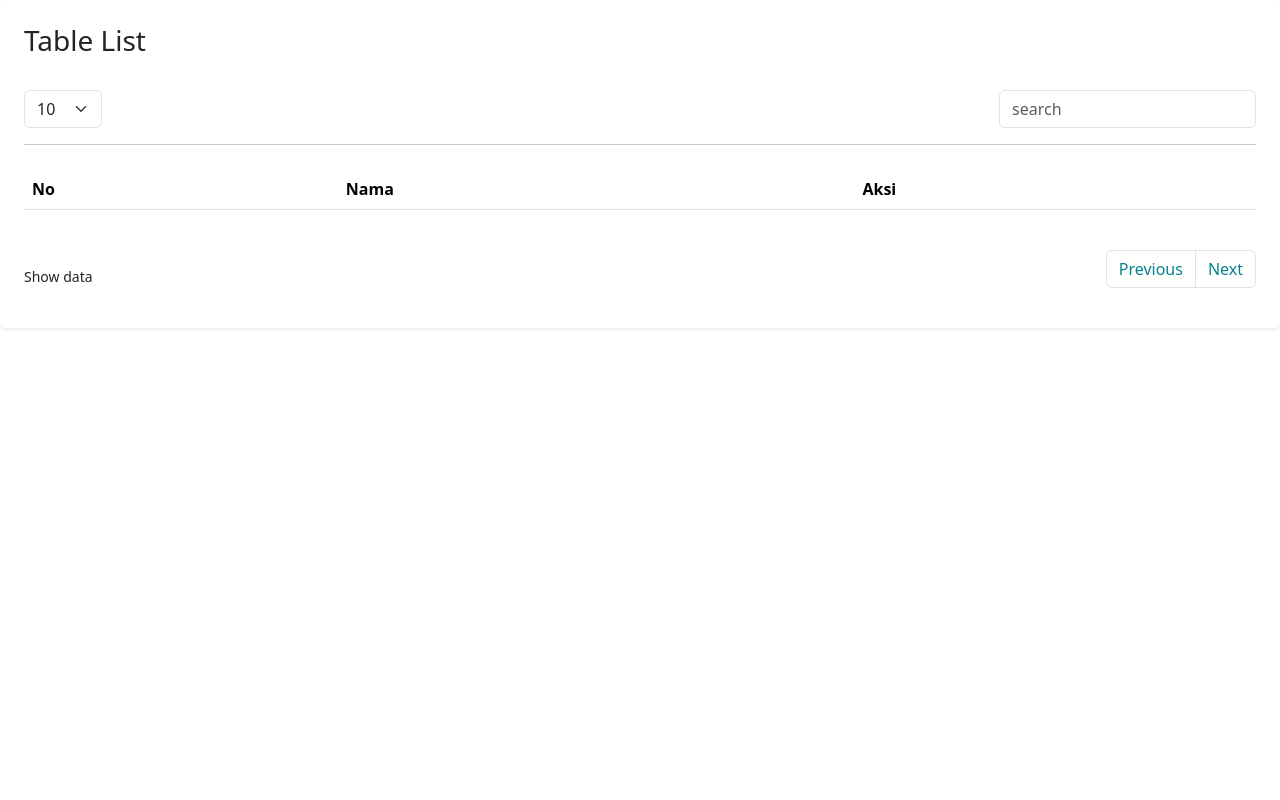
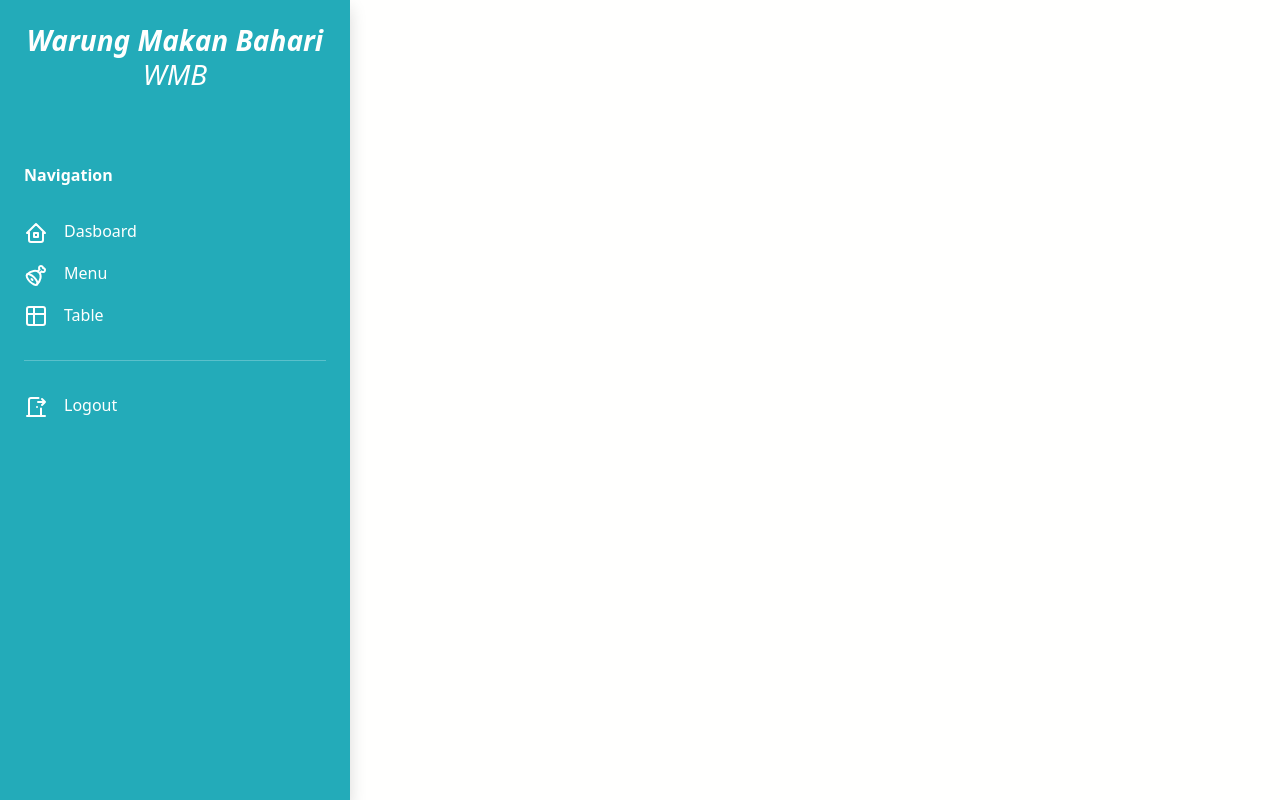
Before and after one commit to ahmadtantowiraga/wmb-react-api, a React (Vite) app: page / in a window 1280 px wide. Built offline with nearby package versions, Linux system fonts and the light colour scheme; a web font is replaced by a local one.

Commit message:
[FEATURE] Add Sidebar

```diff
--- a/src/App.jsx
+++ b/src/App.jsx
@@ -1,15 +1,14 @@
 
 
-import MenuForm from './Menu/component/MenuForm'
-import TableForm from './Table/component/TableForm'
-import TableList from './Table/component/TableList'
+
+import Sidebar from './shared/Sidebar/Sidebar'
 
 
 function App() {
 
   return (
     <>
-      <TableList />
+      <Sidebar />
     </>
   )
 }
--- /dev/null
+++ b/src/shared/Sidebar/Sidebar.jsx
@@ -0,0 +1,64 @@
+import { IconDoorExit, IconHome2 } from "@tabler/icons-react";
+import PropTypes from "prop-types";
+import { IconTable } from "@tabler/icons-react";
+import { IconMeat } from "@tabler/icons-react";
+
+
+export default function Sidebar() {
+
+    return (
+      <div
+        className={"bg-info text-white p-4 shadow"}
+        style={{ width: 350, minHeight: "100dvh" }}
+      >
+        <div className="font-logo text-center mb-5">
+          <h2 className="fs-3">
+            <i>
+              <b>Warung Makan Bahari</b> WMB
+            </i>
+          </h2>
+        </div>
+        <nav>
+          <ul className="d-flex flex-column gap-3 nav-list list-unstyled">
+            <p className="fw-bold mt-4">Navigation</p>
+            <li className="cursor-pointer text-white">
+              <i className="me-3">
+                <IconHome2 />
+              </i>
+              <span>Dasboard</span>
+            </li>
+            <li  className="cursor-pointer text-white">
+              <i className="me-3">
+                <IconMeat />
+              </i>
+              <span>Menu</span>
+            </li>
+            <li className="cursor-pointer text-white">
+              <i className="me-3">
+                <IconTable />
+              </i>
+              <span>Table</span>
+            </li>
+
+            <hr />
+            <li className="cursor-pointer text-white">
+              <i className="me-3">
+                <IconDoorExit />
+              </i>
+              <span>Logout</span>
+            </li>
+          </ul>
+        </nav>
+      </div>
+    );
+  }
+
+
+Sidebar.propTypes = {
+  handlePage: PropTypes.func,
+  handleAuthentication: PropTypes.func,
+  dataMenu: PropTypes.array,
+  dataTable:PropTypes.array,
+  handleDataMenu:PropTypes.func,
+  handleDataTable: PropTypes.func,
+};
```
